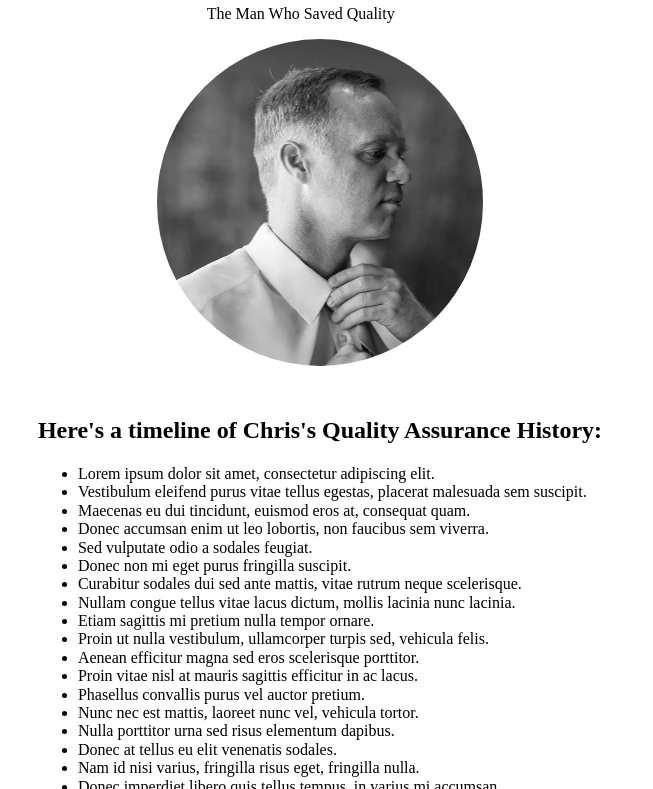
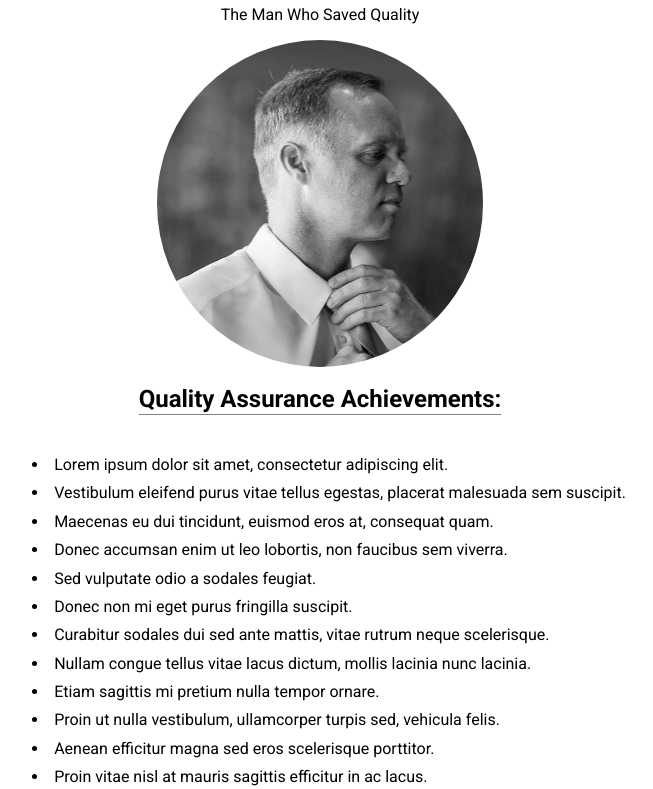
Before and after one commit to AngryGrizzlyBear/chris_tribute, a website: page index.html in a window 1280 px wide. Shown: the part 75-864 px from the top of the page, without its empty margins (320-973 px from the left). Drawn offline with nearby package versions, Linux system fonts and the light colour scheme.

Commit message:
new stuff

```diff
--- a/index.html
+++ b/index.html
@@ -6,22 +6,22 @@
         <link rel="stylesheet" href="styles.css"/>
         <link rel="stylesheet" href="css/normalize.min.css" />
         <link href="https://fonts.googleapis.com/css2?family=Merriweather:ital,wght@0,300;0,400;0,700;0,900;1,300;1,400;1,700;1,900&display=swap" rel="stylesheet">
+         <link href="https://fonts.googleapis.com/css2?family=Roboto:ital,wght@0,100;0,300;0,400;0,500;0,700;0,900;1,100;1,300;1,400;1,500;1,700;1,900&display=swap" rel="stylesheet">
     </head>
     <body>
         <div class="container">
         <div>
-            <h1 class="header">Chris Meunier</h1>
-            <p>The Man Who Saved Quality</p>
+            <h1 class="header border">Chris Meunier</h1>
+            <p class="container bodytext">The Man Who Saved Quality</p>
         </div>
-        <div class="container">
+        <div>
             <img src="pictures/chris_image.png" class="img">
-        <p></p>
 
-        <div >
-            <h2>Here's a timeline of Chris's Quality Assurance History:</h2>
+        <div class="container bodytext">
+            <h2 class="border">Quality Assurance Achievements:</h2>
             <ul>
                 <li>Lorem ipsum dolor sit amet, consectetur adipiscing elit.</li>
-                <li>Vestibulum eleifend purus vitae tellus egestas, placerat malesuada sem suscipit.</li>
+                <li >Vestibulum eleifend purus vitae tellus egestas, placerat malesuada sem suscipit.</li>
                 <li>Maecenas eu dui tincidunt, euismod eros at, consequat quam.</li>
                 <li>Donec accumsan enim ut leo lobortis, non faucibus sem viverra.</li>
                 <li>Sed vulputate odio a sodales feugiat.</li>
@@ -47,5 +47,6 @@
             </ul>
         </div>
    </div>
+   </div>
     </body>
 </html>
--- a/styles.css
+++ b/styles.css
@@ -8,6 +8,10 @@
     font-family: 'Merriweather', serif;
 }
 
+.bodytext{
+    font-family: 'Roboto', sans-serif;
+}
+
 .img{
     width: 50%;
     border-radius: 50%;
@@ -15,3 +19,11 @@
     margin: auto;
     display: flex;
 }
+
+.border {
+    border-bottom: 1px solid grey;
+}
+
+li{
+  padding: 5px;
+}
```
